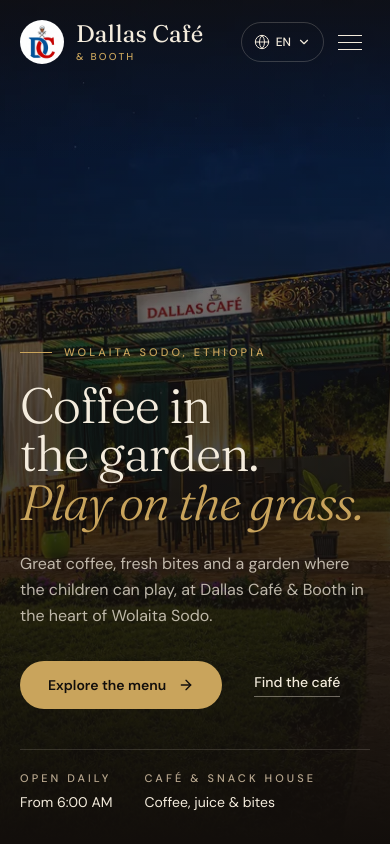
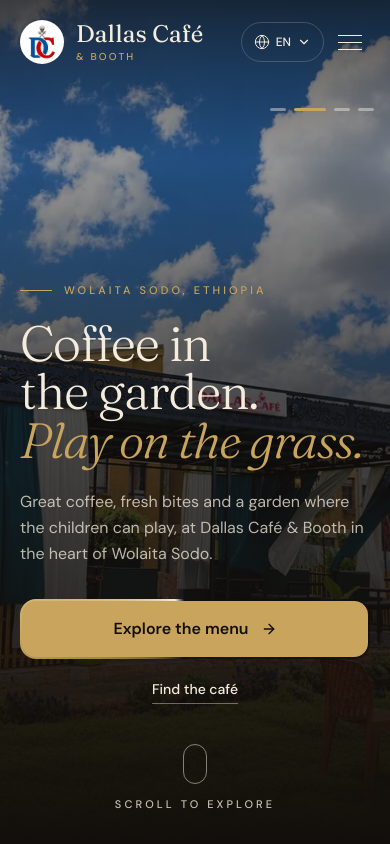
Before and after one commit to Ashenafi-Bancha/dallas-cafe-and-booth, a React (Vite) app: page / in a window 390 px wide. Shown: the top 844 px of the page. Built offline with nearby package versions, Linux system fonts and the light colour scheme.

Commit message:
Add a hero slideshow and rework the phone hero
The hero now slides through four photos of the cafe and play area,
with a picker to jump between them. On phones the main button is full
width with an animated border, and a scroll cue replaces the opening
details row.

```diff
--- a/src/components/HeroSection.tsx
+++ b/src/components/HeroSection.tsx
@@ -1,12 +1,39 @@
-import { useRef } from 'react';
-import { motion, useScroll, useTransform } from 'framer-motion';
+import { useEffect, useRef, useState } from 'react';
+import { motion, useReducedMotion, useScroll, useTransform } from 'framer-motion';
+import clsx from 'clsx';
 import { ArrowDown, ArrowRight } from 'lucide-react';
+import type { PhotoName } from '../data/config';
 import { useLang } from '../i18n';
 import { Photo } from './Photo';
 import { easeOut } from './Reveal';
 
+// `focus` keeps each photo's subject in frame when it is cropped to the hero
+const slides: { photo: PhotoName; focus: string }[] = [
+  { photo: 'cafe_night', focus: 'object-[50%_60%]' },
+  { photo: 'cafe_day', focus: 'object-[50%_62%]' },
+  { photo: 'play_castle', focus: 'object-[50%_65%]' },
+  { photo: 'play_slides', focus: 'object-[50%_65%]' },
+];
+
+const SLIDE_INTERVAL_MS = 5500;
+
 export function HeroSection() {
   const { s } = useLang();
+  const reduceMotion = useReducedMotion();
+  const [slide, setSlide] = useState({ current: 0, previous: -1 });
+
+  const goToSlide = (next: number) => {
+    setSlide(({ current }) => (next === current ? { current, previous: -1 } : { current: next, previous: current }));
+  };
+
+  // Advance automatically; the timer restarts whenever the slide changes, including by hand
+  useEffect(() => {
+    if (reduceMotion) return;
+    const timer = setTimeout(() => goToSlide((slide.current + 1) % slides.length), SLIDE_INTERVAL_MS);
+    return () => clearTimeout(timer);
+  }, [slide.current, reduceMotion]);
+
+  const slideAlts = [s.hero.photoAlt, s.gallery.items[0].alt, s.play.items[0].alt, s.play.items[2].alt];
   const sectionRef = useRef<HTMLElement>(null);
   const { scrollYProgress } = useScroll({ target: sectionRef, offset: ['start start', 'end start'] });
   const photoY = useTransform(scrollYProgress, [0, 1], ['0%', '12%']);
@@ -14,25 +41,61 @@ export function HeroSection() {
   return (
     <>
       <section ref={sectionRef} id="home" className="relative isolate flex min-h-svh flex-col overflow-hidden bg-ink text-cream">
-        {/* Photo: full-bleed on mobile, right half on desktop */}
-        <div className="absolute inset-0 -z-10 lg:left-[50%]">
+        {/* Photo slideshow: full-bleed on mobile, right half on desktop */}
+        <div className="absolute inset-0 -z-10 overflow-hidden lg:left-[50%]">
           <motion.div
             initial={{ scale: 1.08, opacity: 0 }}
             animate={{ scale: 1, opacity: 1 }}
             transition={{ duration: 1.6, ease: easeOut }}
             style={{ y: photoY }}
-            className="h-full w-full"
+            className="relative h-full w-full"
+          >
+            {/* The current slide sits in view, the one before it leaves to the left, the rest wait on the right */}
+            {slides.map(({ photo, focus }, i) => {
+              const isCurrent = i === slide.current;
+              const isLeaving = i === slide.previous;
+              return (
+                <motion.div
+                  key={photo}
+                  initial={false}
+                  animate={{ x: isCurrent ? '0%' : isLeaving ? '-100%' : '100%' }}
+                  transition={{ duration: isCurrent || isLeaving ? 1.1 : 0, ease: easeOut }}
+                  aria-hidden={!isCurrent}
+                  className="absolute inset-0"
                 >
                   <Photo
-              name="cafe_night"
-              alt={s.hero.photoAlt}
+                    name={photo}
+                    alt={slideAlts[i]}
                     sizes="(min-width: 1024px) 50vw, 100vw"
-              eager
-              className="h-full w-full object-cover object-[50%_60%]"
+                    eager={i === 0}
+                    className={clsx('h-full w-full object-cover', focus)}
                   />
+                </motion.div>
+              );
+            })}
           </motion.div>
           <div className="absolute inset-0 bg-linear-to-t from-ink via-ink/75 to-ink/25 lg:bg-linear-to-r lg:from-ink lg:via-ink/35 lg:via-30% lg:to-transparent" />
           <div className="absolute inset-x-0 top-0 h-40 bg-linear-to-b from-ink/70 to-transparent" />
+        </div>
+
+        {/* Slide picker */}
+        <div className="absolute right-3 top-24 z-10 flex items-center md:right-8 lg:top-auto lg:bottom-7">
+          {slides.map(({ photo }, i) => (
+            <button
+              key={photo}
+              onClick={() => goToSlide(i)}
+              aria-label={`${s.hero.slideLabel} ${i + 1}`}
+              aria-current={i === slide.current}
+              className="group px-1 py-3"
+            >
+              <span
+                className={clsx(
+                  'block h-[3px] rounded-full transition-all duration-500',
+                  i === slide.current ? 'w-8 bg-gold' : 'w-4 bg-cream/45 group-hover:bg-cream'
+                )}
+              />
+            </button>
+          ))}
         </div>
 
         <div className="wrap flex flex-1 flex-col justify-end pt-32 pb-10 lg:justify-center lg:pb-12">
@@ -69,15 +132,22 @@ export function HeroSection() {
               initial={{ opacity: 0, y: 20 }}
               animate={{ opacity: 1, y: 0 }}
               transition={{ duration: 0.9, delay: 0.9, ease: easeOut }}
-              className="mt-8 flex flex-wrap items-center gap-x-8 gap-y-4 md:mt-10"
+              className="mt-8 flex flex-col items-center gap-5 sm:flex-row sm:gap-8 md:mt-10"
             >
+              {/* On phones the button spans the screen, with a light running round its border */}
+              <span className="relative block w-full overflow-hidden rounded-2xl bg-ink/70 p-[2px] sm:w-auto sm:overflow-visible sm:rounded-full sm:bg-transparent sm:p-0">
+                <span
+                  aria-hidden="true"
+                  className="absolute left-1/2 top-1/2 aspect-square w-[160%] -translate-x-1/2 -translate-y-1/2 animate-[spin_3.5s_linear_infinite] bg-[conic-gradient(from_0deg,transparent_0%,transparent_62%,#C9A45C_80%,#F4ECDD_96%,transparent_100%)] motion-reduce:hidden sm:hidden"
+                />
                 <a
                   href="#menu"
-                className="group inline-flex items-center gap-3 rounded-full bg-gold px-7 py-3.5 text-sm font-semibold text-ink transition-colors hover:bg-cream"
+                  className="group relative flex w-full items-center justify-center gap-3 rounded-[14px] bg-gold px-7 py-4 text-base font-semibold text-ink transition-colors hover:bg-cream sm:inline-flex sm:w-auto sm:rounded-full sm:py-3.5 sm:text-sm"
                 >
                   {s.hero.primaryCta}
                   <ArrowRight className="h-4 w-4 transition-transform group-hover:translate-x-1" />
                 </a>
+              </span>
               <a
                 href="#contact"
                 className="border-b border-cream/40 pb-1 text-sm font-medium text-cream transition-colors hover:border-gold hover:text-gold"
@@ -94,7 +164,15 @@ export function HeroSection() {
           transition={{ duration: 1, delay: 1.3 }}
           className="wrap pb-8"
         >
-          <div className="flex items-end justify-between gap-6 border-t border-cream/15 pt-5 lg:max-w-[46%]">
+          {/* Phones: an animated scroll cue. Desktop: opening details. */}
+          <a href="#about" className="flex flex-col items-center gap-3 text-cream/80 lg:hidden">
+            <span className="flex h-10 w-6 justify-center rounded-full border border-cream/50 pt-2">
+              <span className="h-2 w-1 animate-scroll-cue rounded-full bg-gold motion-reduce:animate-none" />
+            </span>
+            <span className="eyebrow">{s.hero.scrollExplore}</span>
+          </a>
+
+          <div className="hidden items-end justify-between gap-6 border-t border-cream/15 pt-5 lg:flex lg:max-w-[46%]">
             <dl className="flex gap-8 md:gap-12">
               <div>
                 <dt className="eyebrow text-sand">{s.hero.openDaily}</dt>
@@ -105,7 +183,7 @@ export function HeroSection() {
                 <dd className="mt-1.5 text-sm text-cream">{s.hero.offer}</dd>
               </div>
             </dl>
-            <a href="#about" className="hidden items-center gap-2 text-xs text-cream/80 hover:text-gold lg:flex">
+            <a href="#about" className="flex items-center gap-2 text-xs text-cream/80 hover:text-gold">
               {s.hero.scroll}
               <ArrowDown className="h-3.5 w-3.5" />
             </a>
--- a/src/data/strings.ts
+++ b/src/data/strings.ts
@@ -17,7 +17,9 @@ type Strings = {
     kind: string;
     offer: string;
     scroll: string;
+    scrollExplore: string;
     photoAlt: string;
+    slideLabel: string;
     marquee: string[];
   };
   about: {
@@ -90,7 +92,9 @@ export const strings: Record<Lang, Strings> = {
       kind: 'Café & snack house',
       offer: 'Coffee, juice & bites',
       scroll: 'Scroll',
+      scrollExplore: 'Scroll to explore',
       photoAlt: 'The Dallas Café garden pavilion lit up at night, with guests at the tables',
+      slideLabel: 'Show photo',
       marquee: ['Buna', 'Macchiato', 'Spiced tea', 'Sambusa', 'Fresh pastry', 'Avocado juice', 'Mango splash'],
     },
     about: {
@@ -185,7 +189,9 @@ export const strings: Record<Lang, Strings> = {
       kind: 'ካፌ እና መክሰስ ቤት',
       offer: 'ቡና፣ ጭማቂ እና መክሰስ',
       scroll: 'ወደ ታች',
+      scrollExplore: 'ለማየት ወደ ታች ይሸብልሉ',
       photoAlt: 'በምሽት መብራት የደመቀው የዳላስ ካፌ የአትክልት ስፍራ ዳስ፣ እንግዶች በጠረጴዛዎች ላይ',
+      slideLabel: 'ምስል አሳይ',
       marquee: ['ቡና', 'ማኪያቶ', 'የቅመም ሻይ', 'ሳምቡሳ', 'ትኩስ ፓስትሪ', 'የአቮካዶ ጭማቂ', 'የማንጎ ጭማቂ'],
     },
     about: {
--- a/src/index.css
+++ b/src/index.css
@@ -18,6 +18,20 @@
   @keyframes marquee {
     to {
       transform: translateX(-50%);
+    }
+  }
+
+  --animate-scroll-cue: scroll-cue 1.8s ease-in-out infinite;
+
+  @keyframes scroll-cue {
+    0% {
+      transform: translateY(0);
+      opacity: 1;
+    }
+    70%,
+    100% {
+      transform: translateY(14px);
+      opacity: 0;
     }
   }
 }
```
Lines whose indentation alone changed are shown as unchanged.
